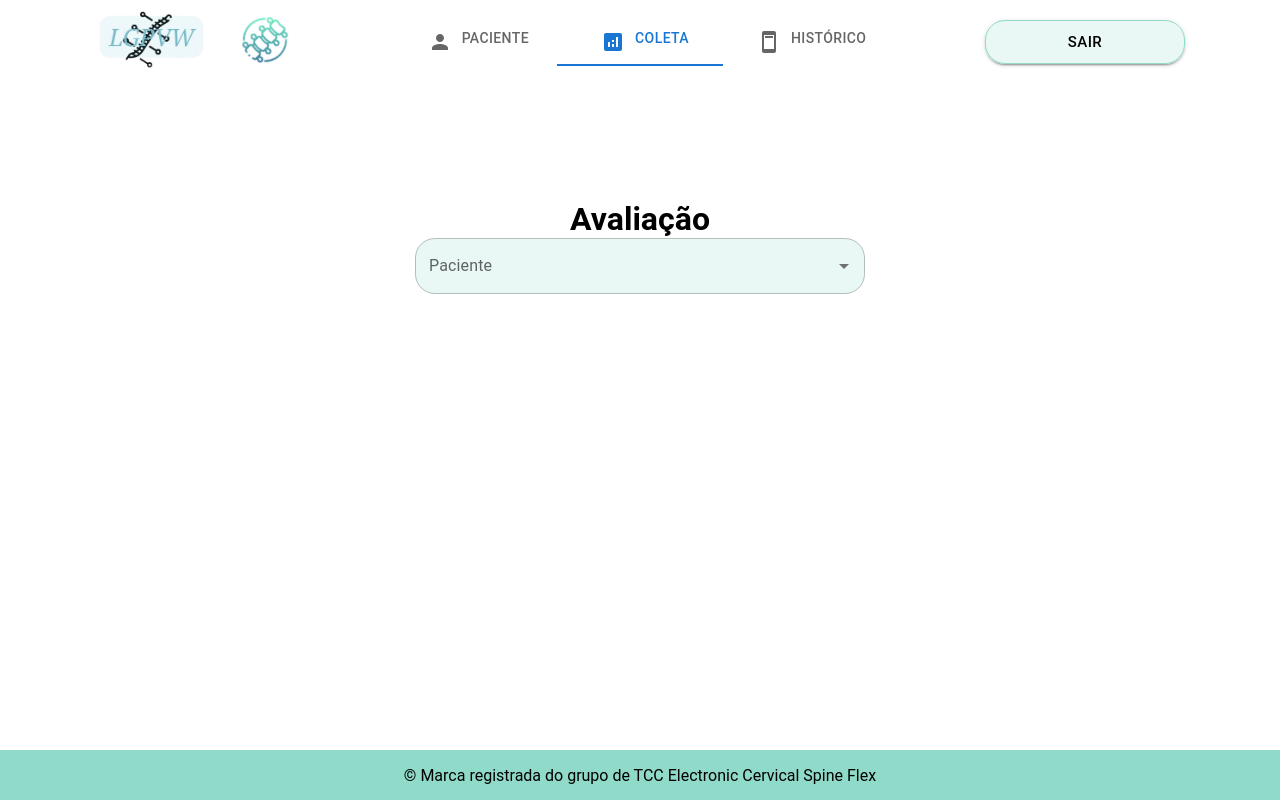
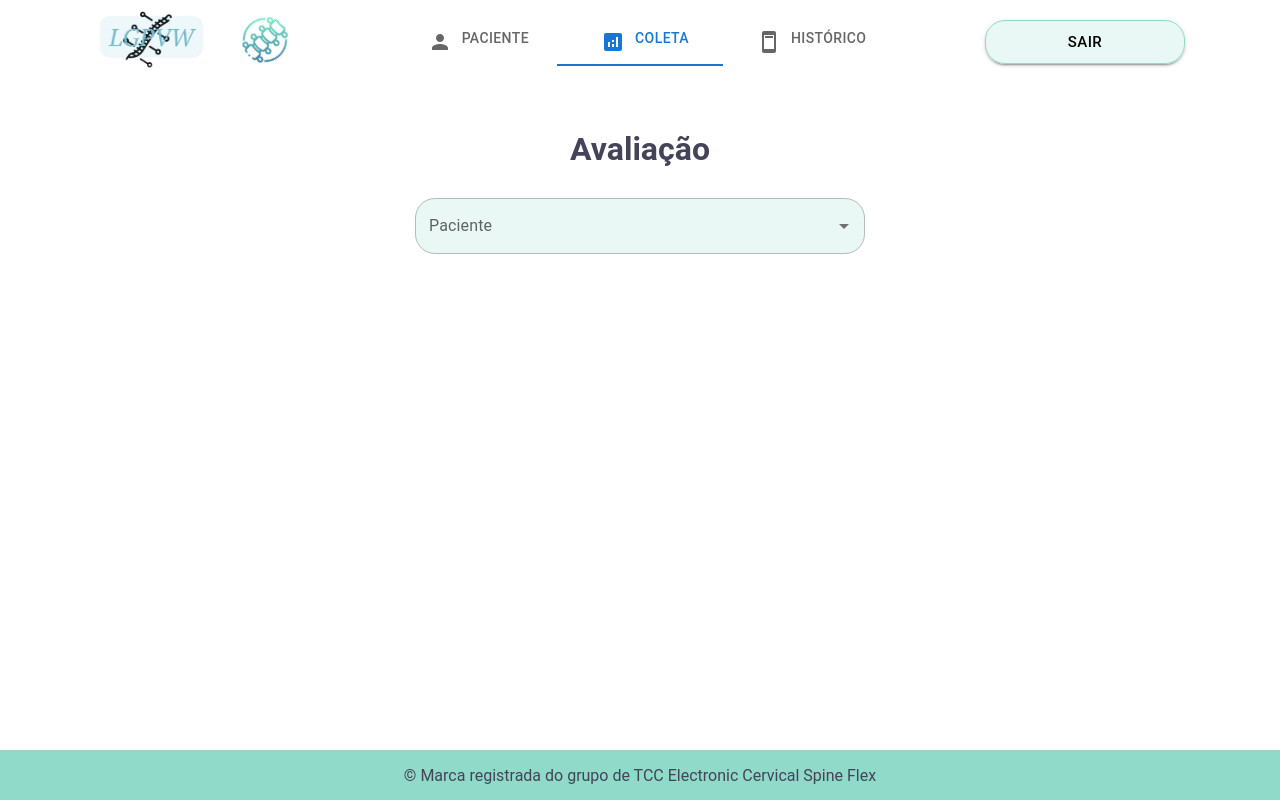
Before and after one commit to rwellingtonr/cervical-range-flexion, a React (Vite) app: page /measurement in a window 1280 px wide. Built offline with nearby package versions, Linux system fonts and the light colour scheme; no server answers; sample sign-in values are in the browser's storage; a small style sheet from the web is missing.

Commit message:
adicionado estilos

```diff
--- a/src/pages/measurement/measurement.module.scss
+++ b/src/pages/measurement/measurement.module.scss
@@ -2,8 +2,7 @@
     display: flex;
     flex-direction: column;
     align-items: center;
-    margin: 100px;
-    padding: 20px;
+    margin: 50px;
 
     .stack {
         background: rgba(143, 218, 200, 0.2);
@@ -13,4 +12,7 @@
             background-color: #8fdac8;
         }
     }
+    .register {
+        padding-bottom: 30px;
+    }
 }
--- a/src/styles/global.css
+++ b/src/styles/global.css
@@ -7,6 +7,6 @@
 body {
     max-width: 100vw;
     height: 100vh;
-    color: black;
+    color: #444458;
     background-color: #ffffff;
 }
```
